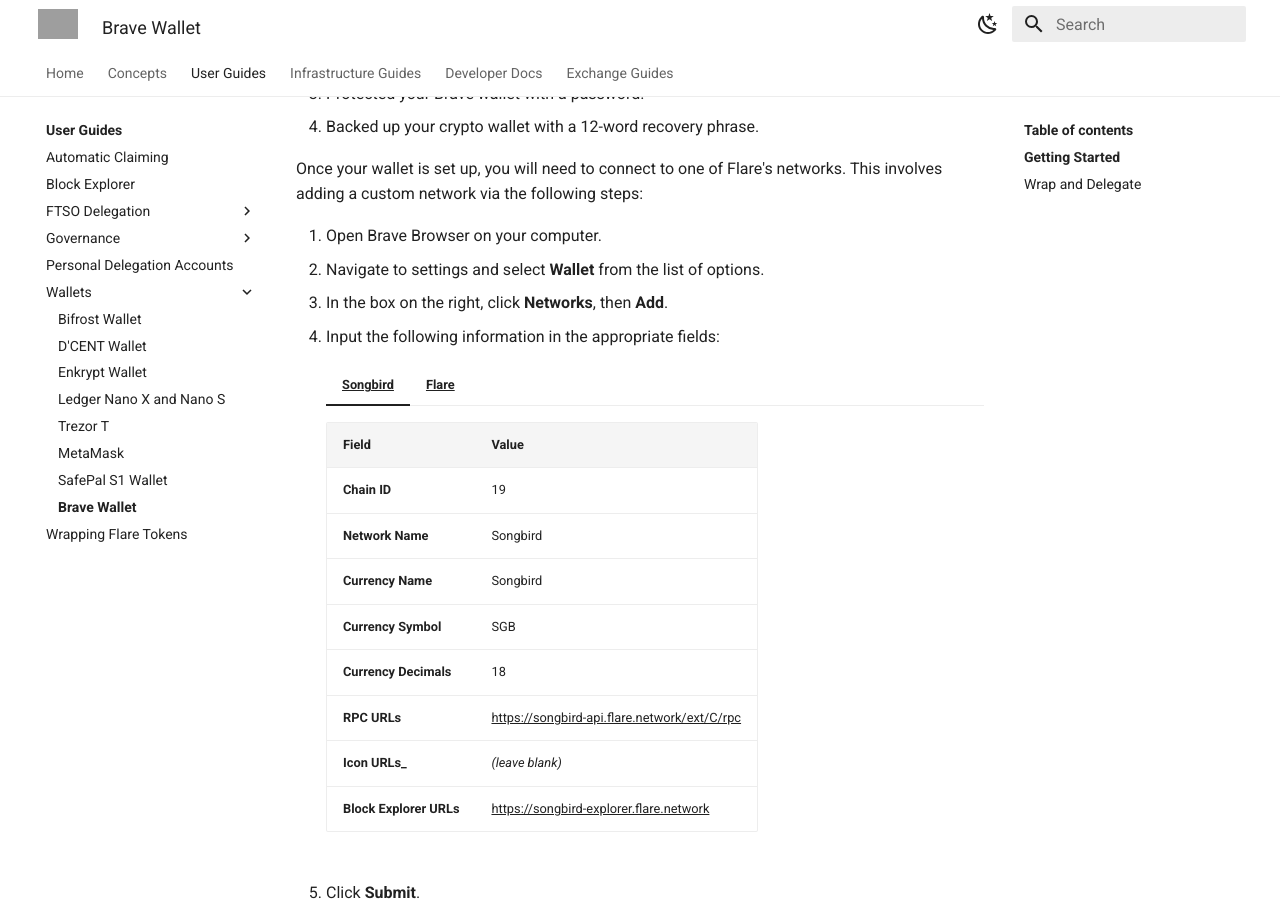
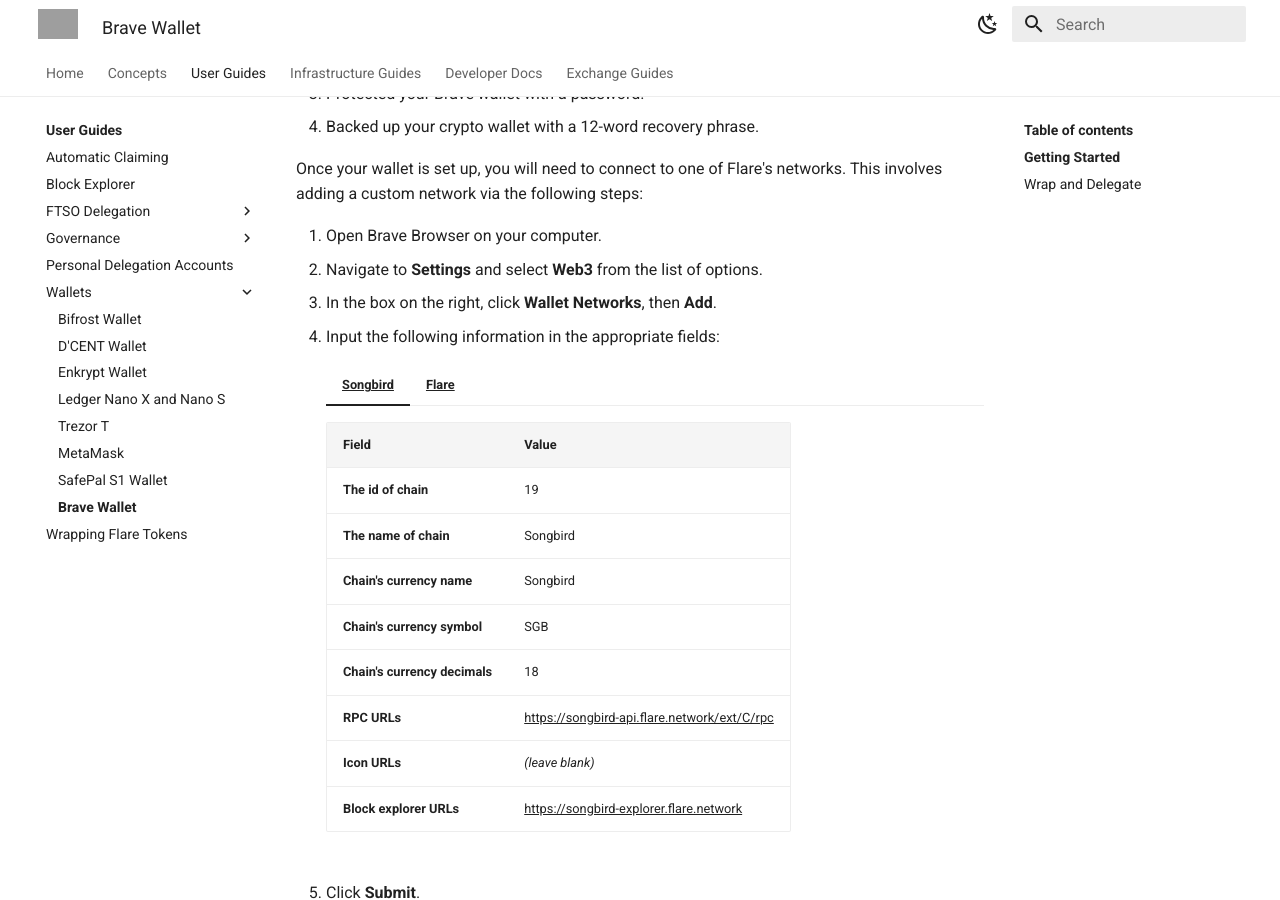
Before and after one commit to flare-foundation/docs, an MkDocs documentation site: the page built from docs/user/wallets/brave-wallet.md, in a window 1280 px wide and 900 px high, scrolled down 399 px. Built offline with MkDocs 1.6.1 and Material for MkDocs 9.7.7, drawn with Linux system fonts in a browser that asks for light colours; comment, search, counter and statistics services are not loaded; grey boxes are pictures that could not be loaded.

Commit message:
Small fixes to wallet guides

```diff
--- a/docs/user/wallets/brave-wallet.md
+++ b/docs/user/wallets/brave-wallet.md
@@ -19,36 +19,35 @@
 This involves adding a custom network via the following steps:
 
 1. Open Brave Browser on your computer.
-2. Navigate to settings and select **Wallet** from the list of options.
-3. In the box on the right, click **Networks**, then **Add**.
+2. Navigate to **Settings** and select **Web3** from the list of options.
+3. In the box on the right, click **Wallet Networks**, then **Add**.
 4. Input the following information in the appropriate fields:
-   <!--Are there actually field names for these? I give it a shot in the first table. Is there a way I can check this? Is there supposed to be an underscore after the "Icon URLs_", typo?-->
 
     === "Songbird"
 
-         | Field                   | Value                                          |
-         | ----------------------- | ---------------------------------------------- |
-         | **Chain ID**            | 19                                             |
-         | **Network Name**        | Songbird                                       |
-         | **Currency Name**       | Songbird                                       |
-         | **Currency Symbol**     | SGB                                            |
-         | **Currency Decimals**   | 18                                             |
-         | **RPC URLs**            | <https://songbird-api.flare.network/ext/C/rpc> |
-         | **Icon URLs_**          | _(leave blank)_                                |
-         | **Block Explorer URLs** | <https://songbird-explorer.flare.network>      |
+         | Field                         | Value                                          |
+         | ----------------------------- | ---------------------------------------------- |
+         | **The id of chain**           | 19                                             |
+         | **The name of chain**         | Songbird                                       |
+         | **Chain's currency name**     | Songbird                                       |
+         | **Chain's currency symbol**   | SGB                                            |
+         | **Chain's currency decimals** | 18                                             |
+         | **RPC URLs**                  | <https://songbird-api.flare.network/ext/C/rpc> |
+         | **Icon URLs**                 | _(leave blank)_                                |
+         | **Block explorer URLs**       | <https://songbird-explorer.flare.network>      |
 
     === "Flare"
 
-         | Field                       | Value                                       |
-         | --------------------------- | ------------------------------------------- |
-         | The ID of the new chain     | 14                                          |
-         | Enter name of the new chain | Flare                                       |
-         | Chain's currency name       | Flare                                       |
-         | Chain's currency symbol     | FLR                                         |
-         | Chain’s currency decimals   | 18                                          |
-         | RPC URLs                    | <https://flare-api.flare.network/ext/C/rpc> |
-         | Icon URLs_                  | _(leave blank)_                             |
-         | Block Explorer URLs         | <https://flare-explorer.flare.network>      |
+         | Field                         | Value                                       |
+         | ----------------------------- | ------------------------------------------- |
+         | **The id of chain**           | 14                                          |
+         | **The name of chain**         | Flare                                       |
+         | **Chain's currency name**     | Flare                                       |
+         | **Chain's currency symbol**   | FLR                                         |
+         | **Chain's currency decimals** | 18                                          |
+         | **RPC URLs**                  | <https://flare-api.flare.network/ext/C/rpc> |
+         | **Icon URLs**                 | _(leave blank)_                             |
+         | **Block explorer URLs**       | <https://flare-explorer.flare.network>      |
 
 5. Click **Submit**.
 
```
Also changed, not shown: docs/user/wallets/bifrost-wallet.md (+2 -2 lines), docs/user/wallets/how-to-access-flare-network-with-metamask.md (+1 -1 lines).
